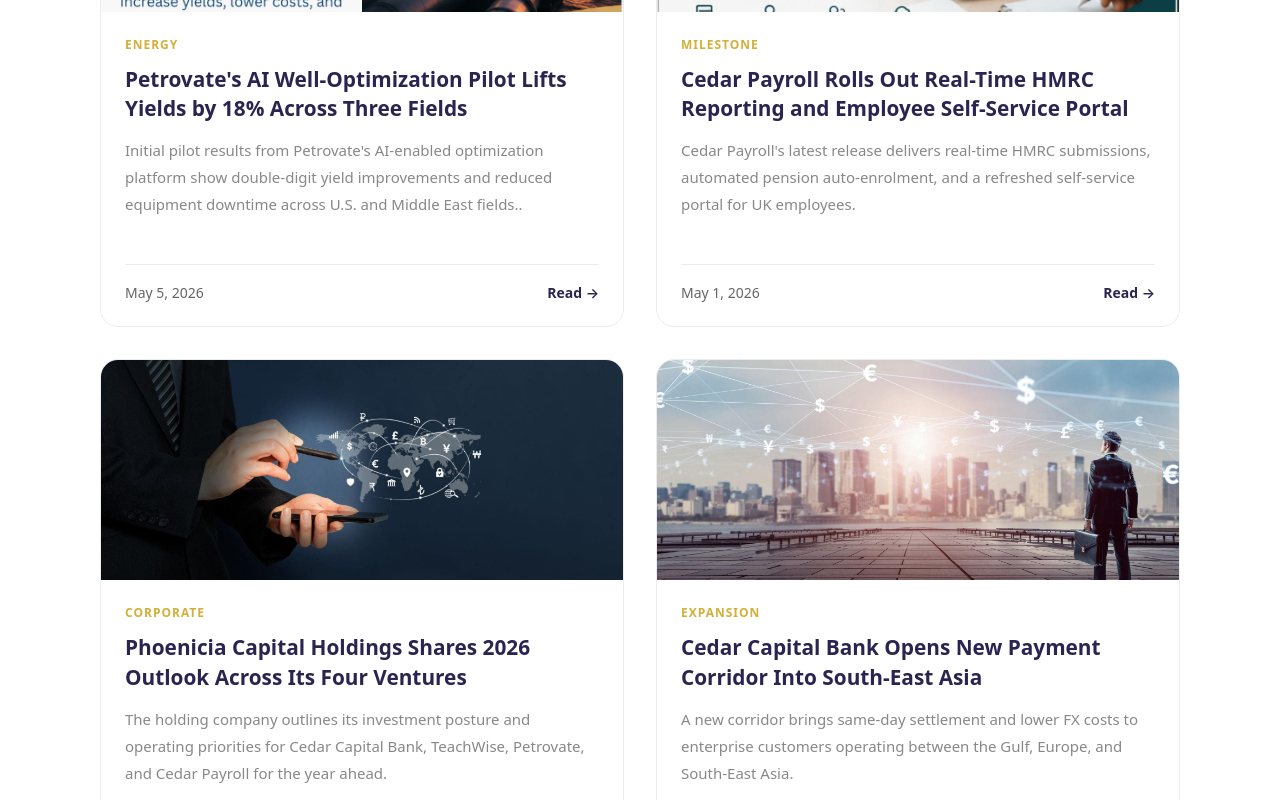
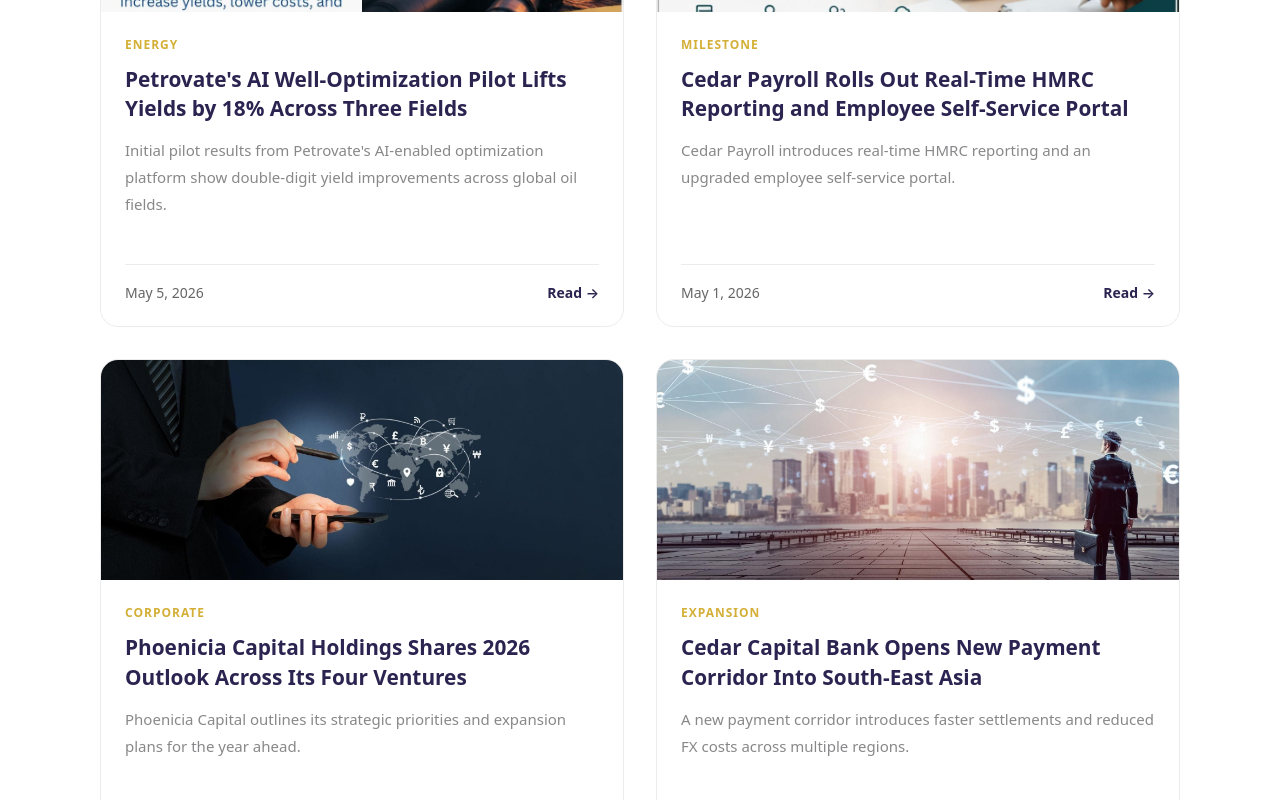
Before and after one commit to its-malaika16/phoenicia-capital, a React (Vite) app: page /blogs in a window 1280 px wide. Shown: the part 900-1700 px from the top of the page. Built offline with nearby package versions, Linux system fonts and the light colour scheme.

Commit message:
updated blogs page

```diff
--- a/package.json
+++ b/package.json
@@ -27,5 +27,5 @@
     "gh-pages": "^6.3.0",
     "globals": "^17.6.0",
     "vite": "^8.0.12"
-  }
 }
+}
--- a/src/data/blogs.js
+++ b/src/data/blogs.js
@@ -4,76 +4,153 @@
     title: "Cedar Capital Bank Launches 40+ Currency Multi-Wallet for Global Businesses",
     category: "PRODUCT LAUNCH",
     date: "May 18, 2026",
+    readTime: "4 min read",
     image: "/assets/images/cedar-bank.jpg",
-    description: "Cedar Capital Bank unveils a unified multi-currency wallet enabling instant cross-border payments across more than 40 currencies for fintechs and global enterprises."
+    description:
+      "Cedar Capital Bank unveils a unified multi-currency wallet enabling instant cross-border payments across more than 40 currencies for fintechs and global enterprises.",
+    content: [
+      "Cedar Capital Bank today announced the launch of its multi-currency wallet, supporting over 40 global currencies in a single platform.",
+      "This innovation allows businesses to hold, convert, and send funds without relying on fragmented banking relationships.",
+      "The system features built-in FX conversion, automated settlement, and enterprise-grade compliance tools.",
+      "This release strengthens Cedar’s position in global fintech infrastructure and simplifies international operations."
+    ]
   },
+
   {
     id: "2",
     title: "TeachWise Expands Beyond Education Into Hospitality and Executive Search",
     category: "EXPANSION",
     date: "May 11, 2026",
+    readTime: "3 min read",
     image: "/assets/images/teachwise.jpg",
-    description: "Following strong demand from existing clients, TeachWise extends its recruitment platform into hospitality, specialised office staffing, and executive head-hunting."
+    description:
+      "Following strong demand from existing clients, TeachWise extends its recruitment platform into hospitality, specialised office staffing, and executive head-hunting.",
+    content: [
+      "TeachWise has announced a major expansion of its recruitment offering, extending its education platform into new verticals.",
+      "The move follows two years of growth in education recruitment, where TeachWise established itself as a trusted partner.",
+      "The platform will now support hospitality hiring, office staffing, and executive search services.",
+      "This expansion positions TeachWise as a broader workforce solutions provider."
+    ]
   },
+
   {
     id: "3",
     title: "Petrovate's AI Well-Optimization Pilot Lifts Yields by 18% Across Three Fields",
     category: "ENERGY",
     date: "May 5, 2026",
+    readTime: "5 min read",
     image: "/assets/images/petrovate.jpg",
-    description: "Initial pilot results from Petrovate's AI-enabled optimization platform show double-digit yield improvements and reduced equipment downtime across U.S. and Middle East fields.."
+    description:
+      "Initial pilot results from Petrovate's AI-enabled optimization platform show double-digit yield improvements across global oil fields.",
+    content: [
+      "Petrovate has successfully completed pilot testing of its AI-driven well optimization platform.",
+      "Across three operational oil fields, the system achieved an average production increase of 18%.",
+      "The solution uses predictive analytics and real-time monitoring to optimize well output.",
+      "The company plans to expand its deployment across additional regions in the coming months."
+    ]
   },
+
   {
     id: "4",
     title: "Cedar Payroll Rolls Out Real-Time HMRC Reporting and Employee Self-Service Portal",
     category: "MILESTONE",
     date: "May 1, 2026",
+    readTime: "4 min read",
     image: "/assets/images/cedar-payroll.jpg",
-    description: "Cedar Payroll's latest release delivers real-time HMRC submissions, automated pension auto-enrolment, and a refreshed self-service portal for UK employees."
+    description:
+      "Cedar Payroll introduces real-time HMRC reporting and an upgraded employee self-service portal.",
+    content: [
+      "Cedar Payroll has released its latest platform update featuring real-time HMRC submissions.",
+      "The new system automates tax reporting, reducing compliance risks for businesses.",
+      "Employees now have access to a redesigned self-service portal for payslips and documents.",
+      "This release improves both operational efficiency and user experience."
+    ]
   },
+
   {
     id: "5",
     title: "Phoenicia Capital Holdings Shares 2026 Outlook Across Its Four Ventures",
     category: "CORPORATE",
     date: "April 20, 2026",
+    readTime: "3 min read",
     image: "/assets/images/global-network.jpg",
-    description: "The holding company outlines its investment posture and operating priorities for Cedar Capital Bank, TeachWise, Petrovate, and Cedar Payroll for the year ahead."
+    description:
+      "Phoenicia Capital outlines its strategic priorities and expansion plans for the year ahead.",
+    content: [
+      "Phoenicia Capital Holdings has published its 2026 outlook covering all four core ventures.",
+      "The group plans to expand geographically while strengthening its fintech and recruitment platforms.",
+      "Focus areas include operational efficiency, compliance, and digital innovation.",
+      "The outlook reinforces the company’s vision of building interconnected global services."
+    ]
   },
+
   {
     id: "6",
     title: "Cedar Capital Bank Opens New Payment Corridor Into South-East Asia",
-    category: "Expansion",
+    category: "EXPANSION",
     date: "April 12, 2026",
+    readTime: "3 min read",
     image: "/assets/images/global-finance.jpg",
-    description: "A new corridor brings same-day settlement and lower FX costs to enterprise customers operating between the Gulf, Europe, and South-East Asia."
+    description:
+      "A new payment corridor introduces faster settlements and reduced FX costs across multiple regions.",
+    content: [
+      "Cedar Capital Bank has launched a new payment corridor connecting Europe, the Gulf, and South-East Asia.",
+      "The system enables same-day settlements and reduced foreign exchange fees.",
+      "Businesses operating globally will benefit from streamlined international transactions.",
+      "This marks a key step in expanding Cedar’s global payments infrastructure."
+    ]
   },
+
   {
     id: "7",
     title: "TeachWise Mobile App Surpasses One Million Booked Shifts",
     category: "MILESTONE",
     date: "April 5, 2026",
+    readTime: "2 min read",
     image: "/assets/images/global-vision.jpg",
-    description: "The TeachWise mobile app crosses a major milestone, with educators and schools booking over one million shifts since launch."
+    description:
+      "TeachWise achieves a major milestone with over one million shifts booked through its mobile platform.",
+    content: [
+      "The TeachWise mobile application has reached one million booked shifts.",
+      "The platform connects educators with schools across multiple regions.",
+      "Growth has been driven by strong adoption and ease of use.",
+      "This milestone highlights the scalability of TeachWise’s booking infrastructure."
+    ]
   },
+
   {
     id: "8",
     title: "Petrovate Launches Investor Portal With Verified Field Data and Revenue Share",
-    category: "Product Launch",
+    category: "PRODUCT LAUNCH",
     date: "March 28, 2026",
+    readTime: "4 min read",
     image: "/assets/images/skyline.jpg",
-    description: "Petrovate opens access to its investor portal, giving qualified investors verified field-level data and direct revenue-share participation in producing wells."
+    description:
+      "Petrovate introduces a secure investor portal providing field-level data and revenue participation.",
+    content: [
+      "Petrovate has launched its investor portal designed for qualified investors.",
+      "The platform provides access to verified operational data from oil fields.",
+      "Investors can participate directly in revenue-sharing opportunities.",
+      "The portal increases transparency and simplifies investment processes."
+    ]
   },
+
   {
     id: "9",
     title: "Cedar Payroll Launches Partner Programme for UK Accountants and Bookkeepers",
-    category: "Partnerships",
+    category: "PARTNERSHIPS",
     date: "March 21, 2026",
+    readTime: "3 min read",
     image: "/assets/images/cedar-payroll.jpg",
-    description: "A new partner programme enables UK accountants and bookkeepers to deliver Cedar Payroll's managed services and software to their clients."
-  },
-
-
-  /* 👉 add up to 10 articles */
+    description:
+      "A new partner programme enables accountants to deliver Cedar Payroll services to clients.",
+    content: [
+      "Cedar Payroll has launched its official partner programme targeting UK accountants.",
+      "The initiative allows partners to resell and manage payroll services for their clients.",
+      "Participants gain access to tools, training, and revenue-sharing opportunities.",
+      "The programme aims to scale Cedar Payroll’s reach across professional networks."
+    ]
+  }
 ];
 
 export default blogs;
```
Also changed, not shown: src/components/BlogCards/BlogDetails.css (+33 -30 lines), src/components/BlogCards/BlogDetails.jsx (+16 -13 lines).
